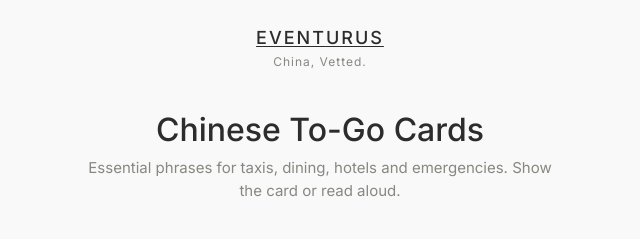
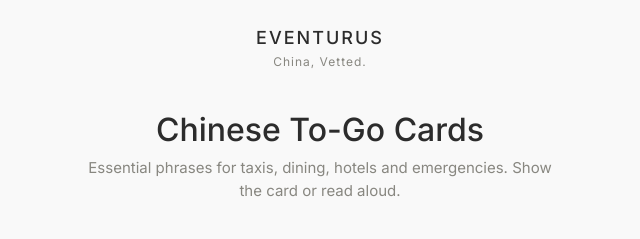
Before and after one commit to Eventurus/eventurus-tools, a plain HTML site: page chinese-cards.html in a window 1280 px wide. Shown: the top 239 px of the page, 320-960 px from the left. Drawn offline with nearby package versions, Linux system fonts and the light colour scheme; a web font is replaced by a local one.

Commit message:
Remove underline from EVENTURUS brand link on transit-matrix and chinese-cards

```diff
--- a/chinese-cards.html
+++ b/chinese-cards.html
@@ -67,7 +67,7 @@ body {
   font-weight: 500;
   letter-spacing: 2px;
   color: var(--color-text);
-  text-decoration: underline; text-underline-offset: 2px;
+  text-decoration: none;
 }
 .brand-bar .brand em {font-style:normal; color:var(--color-text); }
 .brand-bar .tagline { font-size: 12px; color: var(--color-text-muted); letter-spacing: 1px; margin-top: 2px; }
```
Also changed, not shown: transit-matrix.html (+1 -1 lines).
